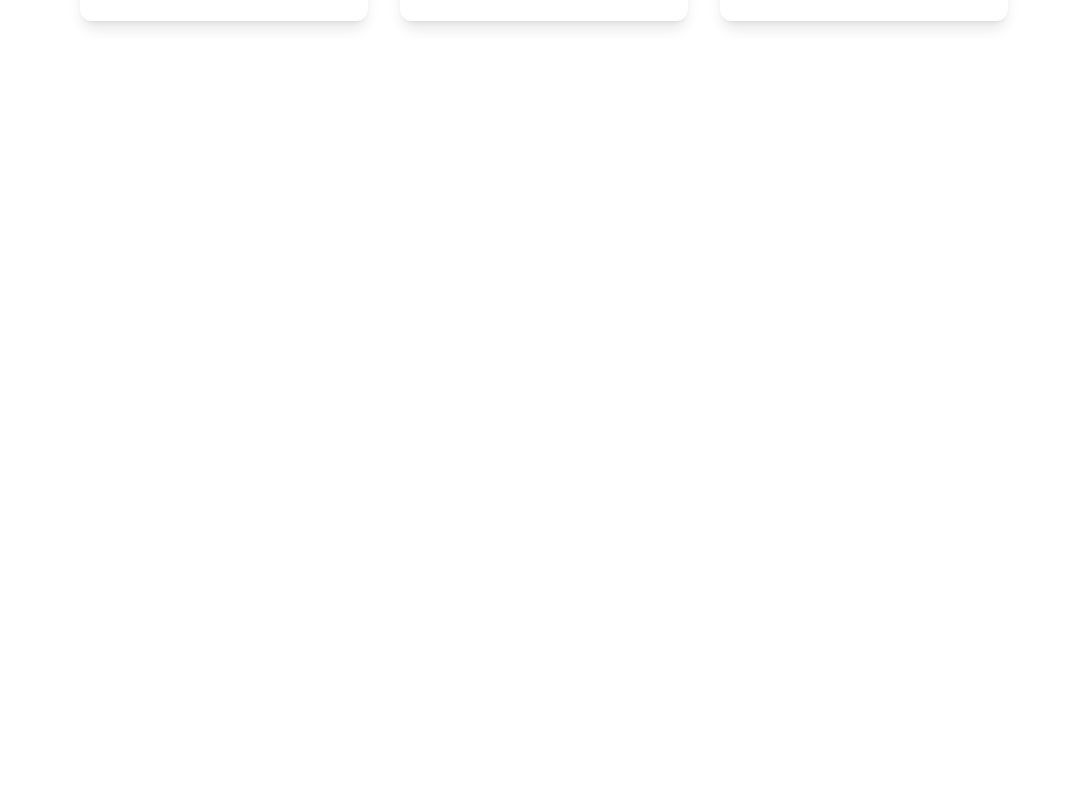
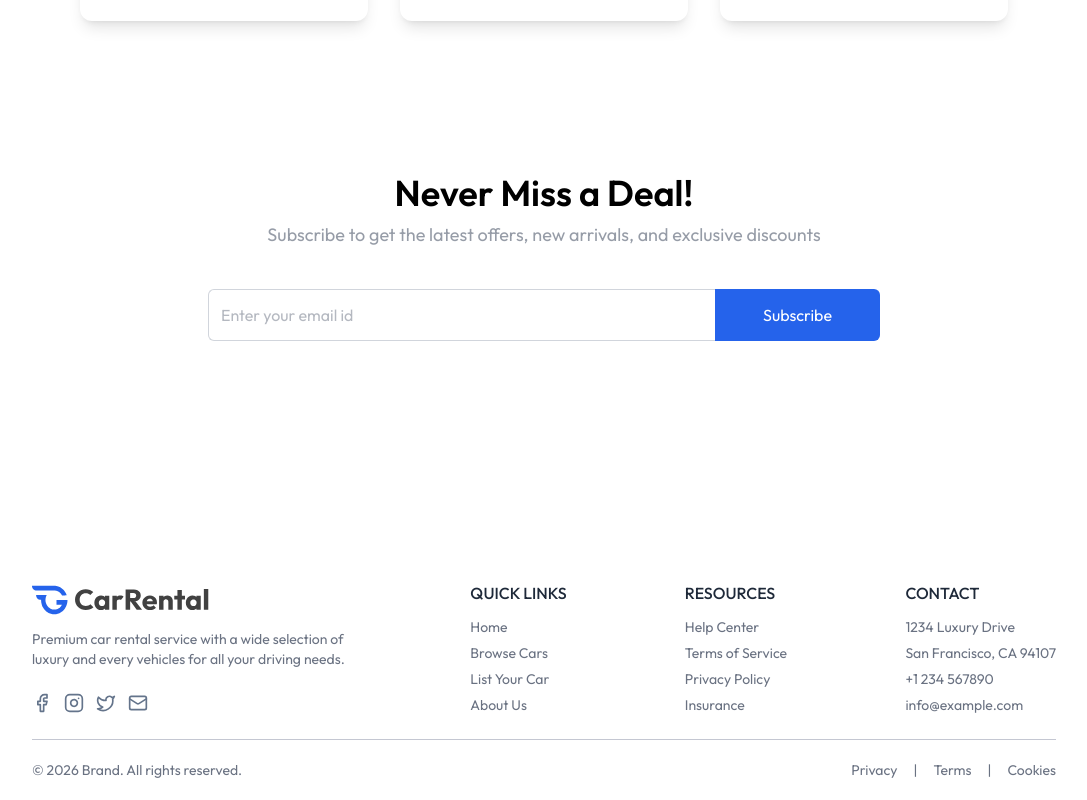
Before and after one commit to Sohrab-Malikzada/Car-Rental-MERN-Stack, a React (Vite) app in the folder client/: page / in a window 1280 px wide. Shown: the part 2790-3590 px from the top of the page, without its empty margins (96-1183 px from the left). Before the commit the page ends 2923 px from the top, so only its background shows below. Built offline with nearby package versions, Linux system fonts and the light colour scheme; the HTML template or start-up script is replaced by a standard one.

Commit message:
Add footer, loader, and newsletter components

```diff
--- a/client/src/App.jsx
+++ b/client/src/App.jsx
@@ -6,6 +6,7 @@ import Home from './pages/Home'
 import CarDetails from './pages/CarsDetails'
 import Cars from './pages/Cars'
 import MyBookings from './pages/MyBookings'
+import Footer from './components/Footer'
 
 const App = () => {
 
@@ -24,6 +25,8 @@ const App = () => {
 
       </Routes>
 
+      {!isownerPath && <Footer />}
+
     </>
   )
 }
--- /dev/null
+++ b/client/src/components/Footer.jsx
@@ -0,0 +1,76 @@
+import React from 'react'
+import { assets } from '../assets/assets'
+
+const Footer = () => {
+  return (
+    <div className='px-6 md:px-16 lg:px-24 xl:px-32 mt-60 text-sm text-gray-500'>
+        <div className='flex flex-wrap justify-between items-start gap-8 pb-6
+        border-borderColor border-b'>
+            <div>
+                <img src={assets.logo} alt="logo" className='h-8 md:h-9'/>
+                <p className='max-w-80 mt-3'>
+                    Premium car rental service with a wide selection of luxury
+                    and every vehicles for all your driving needs.
+                </p>
+                <div className='flex items-center gap-3 mt-6'>
+                    <a href="#"><img src={assets.facebook_logo} className='w-5
+                    h-5' alt="facebook" /></a>
+                    <a href="#"><img src={assets.instagram_logo} className='w-5
+                    h-5' alt="instagram" /></a>
+                    <a href="#"><img src={assets.twitter_logo} className='w-5
+                    h-5' alt="twitter" /></a>
+                    <a href="#"><img src={assets.gmail_logo} className='w-5
+                    h-5' alt="gmail" /></a>
+                </div>
+            </div>
+
+            <div>
+                <h2 className='text-base font-medium text-gray-800
+                uppercase'>Quick Links</h2>
+                <ul className='mt-3 flex flex-col gap-1.5'>
+                    <li><a href="#">Home</a></li>
+                    <li><a href="#">Browse Cars</a></li>
+                    <li><a href="#">List Your Car</a></li>
+                    <li><a href="#">About Us</a></li>
+                </ul>
+            </div>
+
+            <div>
+                <h2 className='text-base font-medium text-gray-800
+                uppercase'>Resources</h2>
+                <ul className='mt-3 flex flex-col gap-1.5'>
+                    <li><a href="#">Help Center</a></li>
+                    <li><a href="#">Terms of Service</a></li>
+                    <li><a href="#">Privacy Policy</a></li>
+                    <li><a href="#">Insurance</a></li>
+                </ul>
+            </div>
+
+            <div>
+                <h2 className='text-base font-medium text-gray-800
+                uppercase'>Contact</h2>
+                <ul className='mt-3 flex flex-col gap-1.5'>
+                    <li>1234 Luxury Drive</li>
+                    <li>San Francisco, CA 94107</li>
+                    <li>+1 234 567890</li>
+                    <li>info@example.com</li>
+                </ul>
+            </div>
+        </div>
+
+        <div className='flex flex-col md:flex-row gap-2 items-center
+        justify-between py-5'>
+            <p>© {new Date(). getFullYear()} Brand. All rights reserved.</p>
+            <ul className='flex items-center gap-4'>
+                <li><a href="#">Privacy</a></li>
+                <li>|</li>
+                <li><a href="#">Terms</a></li>
+                <li>|</li>
+                <li><a href="#">Cookies</a></li>
+            </ul>
+        </div>
+    </div>
+  )
+}
+
+export default Footer
--- /dev/null
+++ b/client/src/components/Loader.jsx
@@ -0,0 +1,14 @@
+import React from 'react'
+
+const Loader = () => {
+  return (
+    <div className='flex justify-center items-center h-[80vh]'>
+        <div className='animate-spin rounded-full h-14 w-14
+        border-4 border-gray-300 border-t-primary'>
+
+        </div>
+    </div>
+  )
+}
+
+export default Loader
--- /dev/null
+++ b/client/src/components/Newsletter.jsx
@@ -0,0 +1,29 @@
+import React from 'react'
+
+const Newsletter = () => {
+  return (
+    <div className='flex flex-col items-center justify-center text-center space-y-2
+    max-md:px-4 my-10 mb-40'>
+        <h1 className='md:text-4xl text-2xl font-semibold'>Never Miss a Deal!</h1>
+        <p className='md:text-lg text-gray-500/70 pb-8'>
+            Subscribe to get the latest offers, new arrivals, and exclusive
+            discounts
+        </p>
+        <form className='flex items-center justify-between max-w-2xl w-full
+        md:h-13 h-12'>
+            <input className='border border-gray-300 rounded-md h-full border-r-0
+            outline-none w-full rounded-r-none px-3 text-gray-500'
+            type='text'
+            placeholder='Enter your email id'
+            required />
+            <button type='submit' className='md:px-12 px-8 h-full text-white
+            bg-primary hover:bg-primary-dull transition-all cursor-pointer
+            rounded-md rounded-l-none'>
+                Subscribe
+            </button>
+        </form>
+    </div>
+  )
+}
+
+export default Newsletter
--- a/client/src/pages/CarsDetails.jsx
+++ b/client/src/pages/CarsDetails.jsx
@@ -1,9 +1,111 @@
-import React from 'react'
+import React, { useEffect, useState } from 'react'
+import { useNavigate, useParams } from 'react-router-dom'
+import { assets, dummyCarData } from '../assets/assets'
+import Loader from '../components/Loader'
 
 const CarsDetails = () => {
-  return (
-    <div>CarsDetails</div>
-  )
+
+  const {id} = useParams()
+  const navigate = useNavigate()
+  const [car, setCar] = useState(null)
+  const currency = import.meta.env.VITE_CURRENCY
+
+  const handleSubmit = async (e)=> {
+    e.preventDefault();
+  }
+
+  useEffect(()=> {
+    setCar(dummyCarData.find(car => car._id === id))
+  }, [id])
+
+  return car ? (
+    <div className='px-6 md:px-16 lg:px-24 xl:px-32 mt-16'>
+      <button onClick={()=> navigate(-1)} className='flex items-center gap-2 mb-6 text-gray-500 cursor-pointer'>
+        <img src={assets.arrow_icon} alt="arrow" className='rotate-180 opacity-65' />
+        Back to all cars
+      </button>
+
+      <div className='grid grid-cols-1 lg:grid-cols-3 gap-8 lg:gap-12'>
+          {/* Left: Car Image & Details */}
+          <div className='lg:col-span-2'>
+            <img src={car.image} alt="car" className='w-full h-auto md:max-h-100
+            object-cover rounded-xl mb-6 shadow-md' />
+            <div className='space-y-6'>
+              <div>
+                <h1 className='text-3xl font-bold'>{car.brand} {car.model}</h1>
+                <p className='text-gray-500 text-lg'>{car.category} • {car.year}</p>
+              </div>
+              <hr className='border-borderColor my-6' />
+
+                <div className='grid grid-cols-2 sm:grid-cols-4 gap-4'>
+                  {[
+                    {icon: assets.users_icon, text: `${car.seating_capacity}
+                    Seats`},
+                    {icon: assets.fuel_icon, text: car.fuel_type},
+                    {icon: assets.car_icon, text: car.transmission},
+                    {icon: assets.location_icon, text: car.location},
+                  ].map(({icon, text})=>(
+                    <div key={text} className='flex flex-col items-center bg-light
+                    p-4 rounded-lg'>
+                      <img src={icon} alt="icon" className='h-5 mb-2' />
+                        {text}
+                    </div>
+                  ))}
+                </div>
+
+                {/* Description */}
+                <div>
+                  <h1 className='text-xl font-medium mb-3'>Description</h1>
+                  <p className='text-gray-500'>{car.description}</p>
+                </div>
+
+                {/* Features */}
+                <div>
+                  <h1 className='text-xl font-medium mb-3'>Features</h1>
+                  <ul className='grid grid-cols-1 sm:grid-cols-2 gap-2'>
+                    {
+                      ["360 Camera", "Bluetooth", "GPS", "Heated Seats", "Rear View Mirror"].map((item)=>(
+                        <li key={item} className='flex items-center text-gray-500'>
+                          <img src={assets.check_icon} className='h-4 mr-2' alt="check" />
+                          {item}
+                        </li>
+                      ))
+                    }
+                  </ul>
+                </div>
+            </div>
+          </div>
+          {/* Right: Booking Form */}
+          <form onSubmit={handleSubmit} className='shadow-lg h-max sticky top-18 rounded-xl p-6 space-y-6
+          text-gray-500'>
+            <p className='flex items-center justify-between text-2xl text-gray-800
+            font-semibold' >{currency}{car.pricePerDay} <span className='text-base
+            text-gray-400 font-normal'> per day </span> </p>
+            <hr className='border-borderColor my-6' />
+            <div className='flex flex-col gap-2'>
+              <label htmlFor="pickup-date">Pickup Date</label>
+              <input type="date" className='border border-borderColor px-3 py-2
+              rounded-lg' required id='pickup-date' min={new Date().toISOString().
+              split('T')[0]} />
+            </div>
+
+            <div className='flex flex-col gap-2'>
+              <label htmlFor="return-date">Return Date</label>
+              <input type="date" className='border border-borderColor px-3 py-2
+              rounded-lg' required id='return-date'/>
+            </div>
+
+            <button className='w-full bg-primary hover:bg-primary-dull
+            transition-all py-3 font-medium text-white rounded-xl
+            cursor-pointer'>Book Now</button>
+
+            <p className='text-center text-sm'>No credit card required to reserve</p>
+
+          </form>
+      </div>
+
+    </div>
+  ) : <Loader />
 }
 
 export default CarsDetails
--- a/client/src/pages/Home.jsx
+++ b/client/src/pages/Home.jsx
@@ -3,6 +3,7 @@ import Hero from '../components/Hero'
 import FeaturedSection from '../components/FeaturedSection'
 import Banner from '../components/Banner'
 import Testimonial from '../components/Testimonial'
+import Newsletter from '../components/Newsletter'
 const Home = () => {
   return (
     <>
@@ -10,6 +11,7 @@ const Home = () => {
       <FeaturedSection />
       <Banner />
       <Testimonial />
+      <Newsletter />
     </>
   )
 }
```
